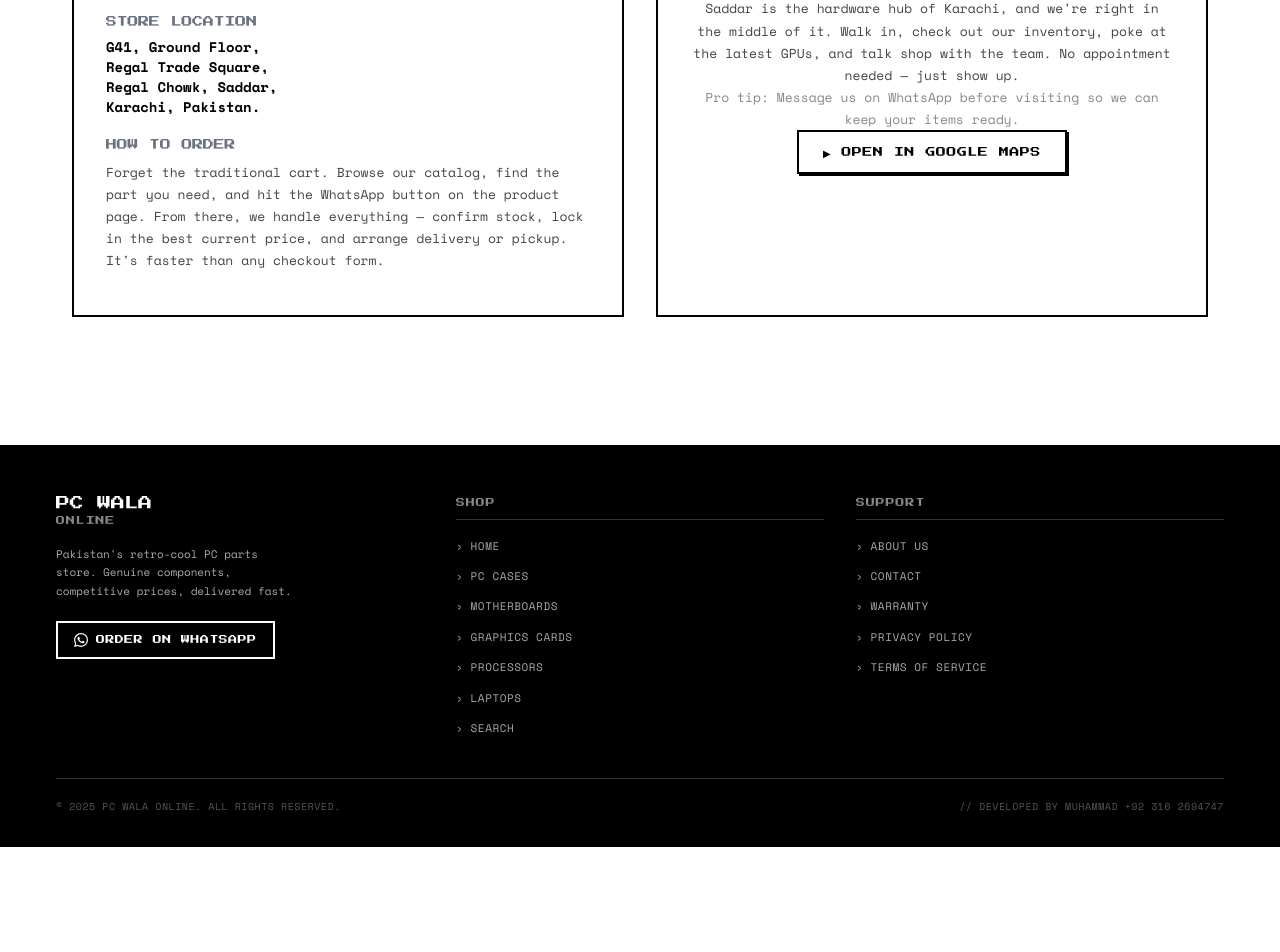
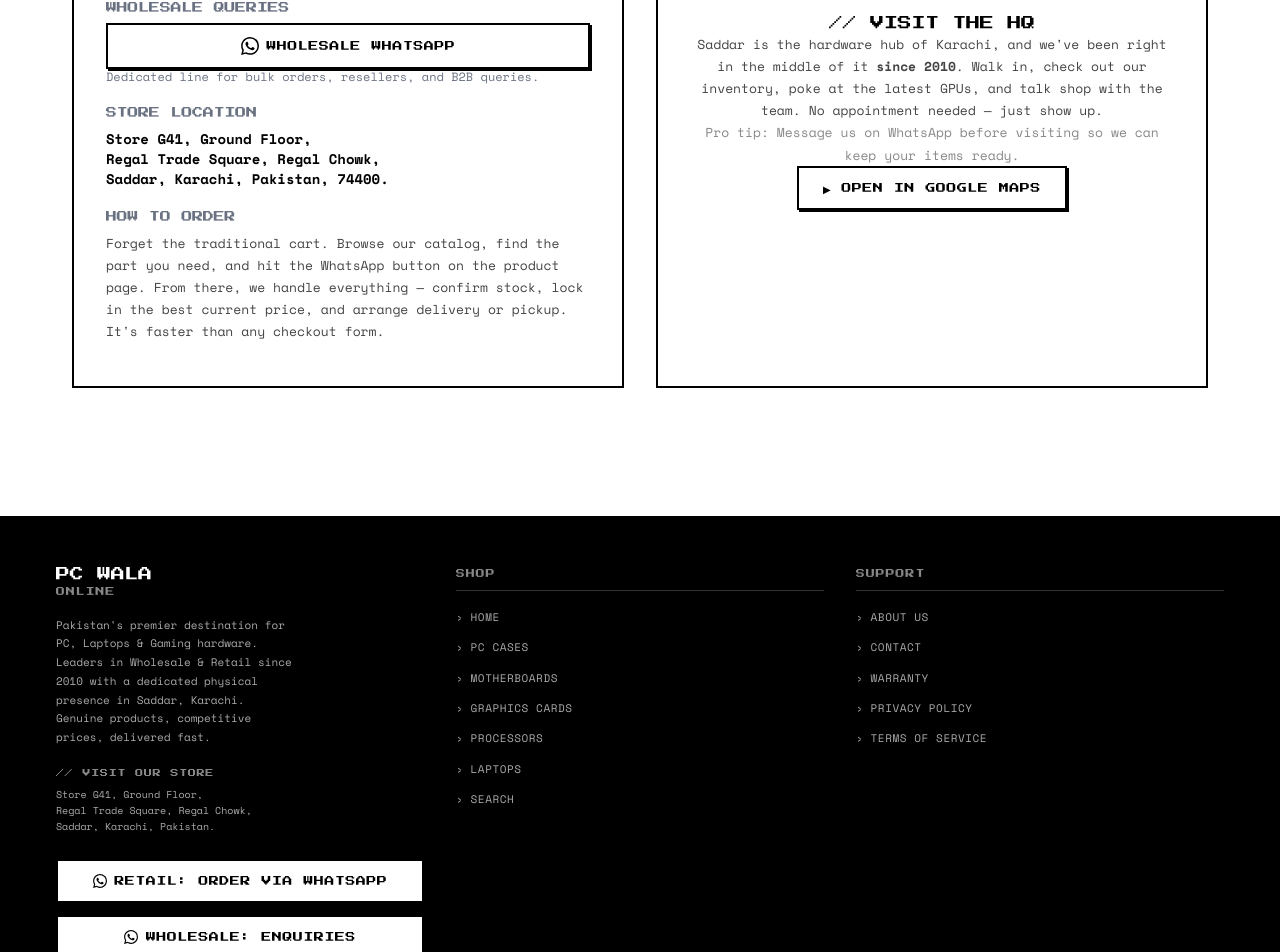
Before and after one commit to hp2025-final/pc-frontend, a Next.js app: page /contact in a window 1280 px wide. Shown: the part 373-1325 px from the top of the page. Before the commit the page ends 1220 px from the top, so only its background shows below. Built offline with nearby package versions, Linux system fonts and the light colour scheme; no server answers.

Commit message:
Update wholesale contacts and fix contact page button styling.

```diff
--- a/src/app/contact/page.tsx
+++ b/src/app/contact/page.tsx
@@ -24,23 +24,32 @@
 
                     <div className="space-y-6 prose-retro">
                         <div>
-                            <h3 className="text-gray-500 mb-1">WhatsApp &amp; Phone</h3>
-                            <a href="https://wa.me/923423355119" target="_blank" rel="noopener noreferrer" className="inline-flex items-center gap-2 font-bold text-black border-2 border-black px-3 py-2 hover:bg-black hover:text-white transition-colors duration-150">
+                            <h3 className="text-gray-500 mb-1">Retail Orders</h3>
+                            <a href="https://wa.me/923423355119" target="_blank" rel="noopener noreferrer" className="pixel-btn" style={{ width: '100%' }}>
                                 <svg width="18" height="18" viewBox="0 0 24 24" fill="currentColor">
                                     <path d="M17.472 14.382c-.297-.149-1.758-.867-2.03-.967-.273-.099-.471-.148-.67.15-.197.297-.767.966-.94 1.164-.173.199-.347.223-.644.075-.297-.15-1.255-.463-2.39-1.475-.883-.788-1.48-1.761-1.653-2.059-.173-.297-.018-.458.13-.606.134-.133.298-.347.446-.52.149-.174.198-.298.298-.497.099-.198.05-.371-.025-.52-.075-.149-.669-1.612-.916-2.207-.242-.579-.487-.5-.669-.51-.173-.008-.371-.01-.57-.01-.198 0-.52.074-.792.372-.272.297-1.04 1.016-1.04 2.479 0 1.462 1.065 2.875 1.213 3.074.149.198 2.096 3.2 5.077 4.487.709.306 1.262.489 1.694.625.712.227 1.36.195 1.871.118.571-.085 1.758-.719 2.006-1.413.248-.694.248-1.289.173-1.413-.074-.124-.272-.198-.57-.347m-5.421 7.403h-.004a9.87 9.87 0 01-5.031-1.378l-.361-.214-3.741.982.998-3.648-.235-.374a9.86 9.86 0 01-1.51-5.26c.001-5.45 4.436-9.884 9.888-9.884 2.64 0 5.122 1.03 6.988 2.898a9.825 9.825 0 012.893 6.994c-.003 5.45-4.437 9.884-9.885 9.884m8.413-18.297A11.815 11.815 0 0012.05 0C5.495 0 .16 5.335.157 11.892c0 2.096.547 4.142 1.588 5.945L.057 24l6.305-1.654a11.882 11.882 0 005.683 1.448h.005c6.554 0 11.89-5.335 11.893-11.893A11.821 11.821 0 0020.885 3.488" />
                                 </svg>
-                                +92 342 3355119
+                                RETAIL WHATSAPP
                             </a>
-                            <p className="text-xs text-gray-500 mt-2">Tap to chat. We reply fast — usually within minutes during business hours.</p>
+                        </div>
+
+                        <div>
+                            <h3 className="text-gray-500 mb-1">Wholesale Queries</h3>
+                            <a href="https://wa.me/923022189972" target="_blank" rel="noopener noreferrer" className="pixel-btn pixel-btn-outline" style={{ width: '100%', fontSize: '10px' }}>
+                                <svg width="18" height="18" viewBox="0 0 24 24" fill="currentColor">
+                                    <path d="M17.472 14.382c-.297-.149-1.758-.867-2.03-.967-.273-.099-.471-.148-.67.15-.197.297-.767.966-.94 1.164-.173.199-.347.223-.644.075-.297-.15-1.255-.463-2.39-1.475-.883-.788-1.48-1.761-1.653-2.059-.173-.297-.018-.458.13-.606.134-.133.298-.347.446-.52.149-.174.198-.298.298-.497.099-.198.05-.371-.025-.52-.075-.149-.669-1.612-.916-2.207-.242-.579-.487-.5-.669-.51-.173-.008-.371-.01-.57-.01-.198 0-.52.074-.792.372-.272.297-1.04 1.016-1.04 2.479 0 1.462 1.065 2.875 1.213 3.074.149.198 2.096 3.2 5.077 4.487.709.306 1.262.489 1.694.625.712.227 1.36.195 1.871.118.571-.085 1.758-.719 2.006-1.413.248-.694.248-1.289.173-1.413-.074-.124-.272-.198-.57-.347m-5.421 7.403h-.004a9.87 9.87 0 01-5.031-1.378l-.361-.214-3.741.982.998-3.648-.235-.374a9.86 9.86 0 01-1.51-5.26c.001-5.45 4.436-9.884 9.888-9.884 2.64 0 5.122 1.03 6.988 2.898a9.825 9.825 0 012.893 6.994c-.003 5.45-4.437 9.884-9.885 9.884m8.413-18.297A11.815 11.815 0 0012.05 0C5.495 0 .16 5.335.157 11.892c0 2.096.547 4.142 1.588 5.945L.057 24l6.305-1.654a11.882 11.882 0 005.683 1.448h.005c6.554 0 11.89-5.335 11.893-11.893A11.821 11.821 0 0020.885 3.488" />
+                                </svg>
+                                WHOLESALE WHATSAPP
+                            </a>
+                            <p className="text-xs text-gray-500 mt-2">Dedicated line for bulk orders, resellers, and B2B queries.</p>
                         </div>
 
                         <div>
                             <h3 className="text-gray-500 mb-1">Store Location</h3>
                             <p className="font-bold text-black text-sm">
-                                G41, Ground Floor,<br />
-                                Regal Trade Square,<br />
-                                Regal Chowk, Saddar,<br />
-                                Karachi, Pakistan.
+                                Store G41, Ground Floor,<br />
+                                Regal Trade Square, Regal Chowk,<br />
+                                Saddar, Karachi, Pakistan, 74400.
                             </p>
                         </div>
 
@@ -62,7 +71,7 @@
                     </div>
                     <h3 className="font-pixel text-sm uppercase mb-4">{"// Visit The HQ"}</h3>
                     <p className="prose-retro mb-4 text-sm">
-                        Saddar is the hardware hub of Karachi, and we&apos;re right in the middle of it. Walk in, check out our inventory, poke at the latest GPUs, and talk shop with the team. No appointment needed — just show up.
+                        Saddar is the hardware hub of Karachi, and we&apos;ve been right in the middle of it <strong>since 2010</strong>. Walk in, check out our inventory, poke at the latest GPUs, and talk shop with the team. No appointment needed — just show up.
                     </p>
                     <p className="prose-retro mb-6 text-sm" style={{ color: '#888' }}>
                         Pro tip: Message us on WhatsApp before visiting so we can keep your items ready.
--- a/src/app/product/[slug]/page.tsx
+++ b/src/app/product/[slug]/page.tsx
@@ -262,7 +262,7 @@
                 color: '#888',
                 marginTop: '6px',
               }}>
-                Final price confirmed on WhatsApp
+                Due to frequent market fluctuations, Final price confirmed on WhatsApp
               </div>
             </div>
 
--- a/src/components/Footer.tsx
+++ b/src/components/Footer.tsx
@@ -66,40 +66,73 @@
               maxWidth: '240px',
               marginBottom: '20px',
             }}>
-              Pakistan&apos;s retro-cool PC parts store. Genuine components, competitive prices, delivered fast.
+              Pakistan&apos;s premier destination for PC, Laptops & Gaming hardware. Leaders in Wholesale & Retail since 2010 with a dedicated physical presence in Saddar, Karachi. Genuine products, competitive prices, delivered fast.
             </p>
 
-            {/* WhatsApp */}
+            {/* Address */}
+            <div style={{ marginBottom: '24px' }}>
+              <div style={{
+                fontFamily: 'var(--font-pixel), monospace',
+                fontSize: '8px',
+                color: '#888',
+                textTransform: 'uppercase',
+                letterSpacing: '0.1em',
+                marginBottom: '8px',
+              }}>
+                // VISIT OUR STORE
+              </div>
+              <p style={{
+                fontFamily: 'var(--font-mono), monospace',
+                fontSize: '10px',
+                color: '#aaa',
+                lineHeight: 1.6,
+              }}>
+                Store G41, Ground Floor,<br />
+                Regal Trade Square, Regal Chowk,<br />
+                Saddar, Karachi, Pakistan.
+              </p>
+            </div>
+
+            {/* Retail WhatsApp */}
             <a
               href={`https://wa.me/${WA_NUMBER}`}
               target="_blank"
               rel="noopener noreferrer"
+              className="pixel-btn pixel-btn-outline"
               style={{
                 display: 'inline-flex',
                 alignItems: 'center',
                 gap: '8px',
-                border: '2px solid #fff',
-                padding: '10px 16px',
-                fontFamily: 'var(--font-pixel), monospace',
-                fontSize: '9px',
-                color: '#fff',
-                textDecoration: 'none',
-                letterSpacing: '0.05em',
-                transition: 'all 0.1s',
-              }}
-              onMouseEnter={(e) => {
-                (e.currentTarget as HTMLElement).style.background = '#fff';
-                (e.currentTarget as HTMLElement).style.color = '#000';
-              }}
-              onMouseLeave={(e) => {
-                (e.currentTarget as HTMLElement).style.background = 'transparent';
-                (e.currentTarget as HTMLElement).style.color = '#fff';
+                width: '100%',
+                justifyContent: 'center',
+                marginBottom: '12px',
               }}
             >
               <svg width="14" height="14" viewBox="0 0 24 24" fill="currentColor">
                 <path d="M17.472 14.382c-.297-.149-1.758-.867-2.03-.967-.273-.099-.471-.148-.67.15-.197.297-.767.966-.94 1.164-.173.199-.347.223-.644.075-.297-.15-1.255-.463-2.39-1.475-.883-.788-1.48-1.761-1.653-2.059-.173-.297-.018-.458.13-.606.134-.133.298-.347.446-.52.149-.174.198-.298.298-.497.099-.198.05-.371-.025-.52-.075-.149-.669-1.612-.916-2.207-.242-.579-.487-.5-.669-.51-.173-.008-.371-.01-.57-.01-.198 0-.52.074-.792.372-.272.297-1.04 1.016-1.04 2.479 0 1.462 1.065 2.875 1.213 3.074.149.198 2.096 3.2 5.077 4.487.709.306 1.262.489 1.694.625.712.227 1.36.195 1.871.118.571-.085 1.758-.719 2.006-1.413.248-.694.248-1.289.173-1.413-.074-.124-.272-.198-.57-.347m-5.421 7.403h-.004a9.87 9.87 0 01-5.031-1.378l-.361-.214-3.741.982.998-3.648-.235-.374a9.86 9.86 0 01-1.51-5.26c.001-5.45 4.436-9.884 9.888-9.884 2.64 0 5.122 1.03 6.988 2.898a9.825 9.825 0 012.893 6.994c-.003 5.45-4.437 9.884-9.885 9.884m8.413-18.297A11.815 11.815 0 0012.05 0C5.495 0 .16 5.335.157 11.892c0 2.096.547 4.142 1.588 5.945L.057 24l6.305-1.654a11.882 11.882 0 005.683 1.448h.005c6.554 0 11.89-5.335 11.893-11.893A11.821 11.821 0 0020.885 3.488" />
               </svg>
-              ORDER ON WHATSAPP
+              <span>RETAIL: ORDER VIA WHATSAPP</span>
+            </a>
+
+            {/* Wholesale WhatsApp */}
+            <a
+              href="https://wa.me/923022189972"
+              target="_blank"
+              rel="noopener noreferrer"
+              className="pixel-btn pixel-btn-outline"
+              style={{
+                display: 'inline-flex',
+                alignItems: 'center',
+                gap: '8px',
+                width: '100%',
+                justifyContent: 'center',
+                fontSize: '10px',
+              }}
+            >
+              <svg width="14" height="14" viewBox="0 0 24 24" fill="currentColor">
+                <path d="M17.472 14.382c-.297-.149-1.758-.867-2.03-.967-.273-.099-.471-.148-.67.15-.197.297-.767.966-.94 1.164-.173.199-.347.223-.644.075-.297-.15-1.255-.463-2.39-1.475-.883-.788-1.48-1.761-1.653-2.059-.173-.297-.018-.458.13-.606.134-.133.298-.347.446-.52.149-.174.198-.298.298-.497.099-.198.05-.371-.025-.52-.075-.149-.669-1.612-.916-2.207-.242-.579-.487-.5-.669-.51-.173-.008-.371-.01-.57-.01-.198 0-.52.074-.792.372-.272.297-1.04 1.016-1.04 2.479 0 1.462 1.065 2.875 1.213 3.074.149.198 2.096 3.2 5.077 4.487.709.306 1.262.489 1.694.625.712.227 1.36.195 1.871.118.571-.085 1.758-.719 2.006-1.413.248-.694.248-1.289.173-1.413-.074-.124-.272-.198-.57-.347m-5.421 7.403h-.004a9.87 9.87 0 01-5.031-1.378l-.361-.214-3.741.982.998-3.648-.235-.374a9.86 9.86 0 01-1.51-5.26c.001-5.45 4.436-9.884 9.888-9.884 2.64 0 5.122 1.03 6.988 2.898a9.825 9.825 0 012.893 6.994c-.003 5.45-4.437 9.884-9.885 9.884m8.413-18.297A11.815 11.815 0 0012.05 0C5.495 0 .16 5.335.157 11.892c0 2.096.547 4.142 1.588 5.945L.057 24l6.305-1.654a11.882 11.882 0 005.683 1.448h.005c6.554 0 11.89-5.335 11.893-11.893A11.821 11.821 0 0020.885 3.488" />
+              </svg>
+              <span>WHOLESALE: ENQUIRIES</span>
             </a>
           </div>
 
```
